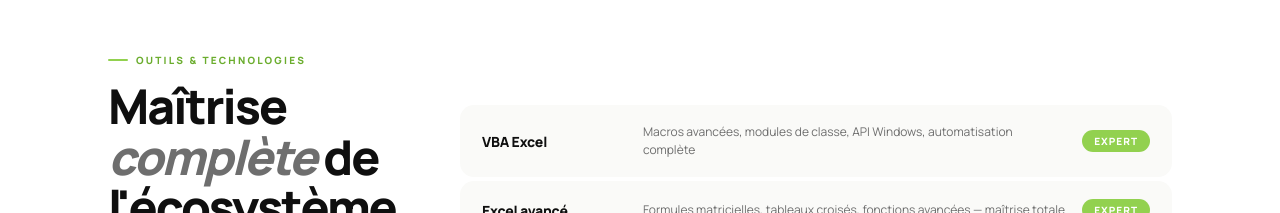
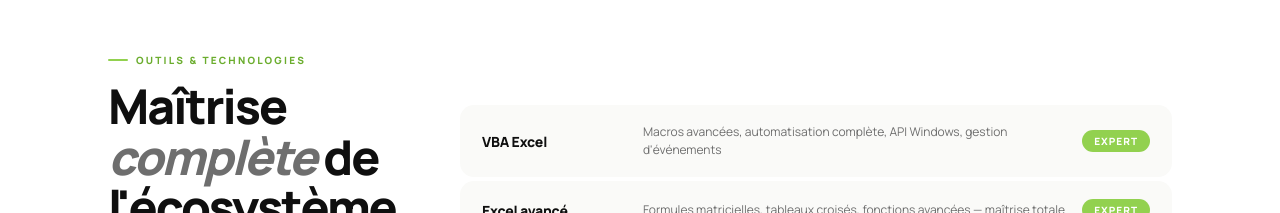
Before and after one commit to CedricoBanjo/tirexe-site, a Next.js app: page / in a window 1280 px wide. Shown: the part 2880-3093 px from the top of the page. Built offline with nearby package versions, Linux system fonts and the light colour scheme.

Commit message:
Update Stack.jsx

```diff
--- a/components/Stack.jsx
+++ b/components/Stack.jsx
@@ -1,5 +1,5 @@
 const outils = [
-  { name: 'VBA Excel', desc: "Macros avancées, modules de classe, API Windows, automatisation complète", level: 'Expert', cls: 'b-exp' },
+  { name: 'VBA Excel', desc: "Macros avancées, automatisation complète, API Windows, gestion d'événements", level: 'Expert', cls: 'b-exp' },
   { name: 'Excel avancé', desc: "Formules matricielles, tableaux croisés, fonctions avancées — maîtrise totale", level: 'Expert', cls: 'b-exp' },
   { name: 'Power Query', desc: "ETL natif Excel, transformations complexes, connexions multi-sources", level: 'Expert', cls: 'b-exp' },
   { name: 'Word & PowerPoint', desc: "Génération automatique de documents et présentations depuis Excel", level: 'Expert', cls: 'b-exp' },
```
